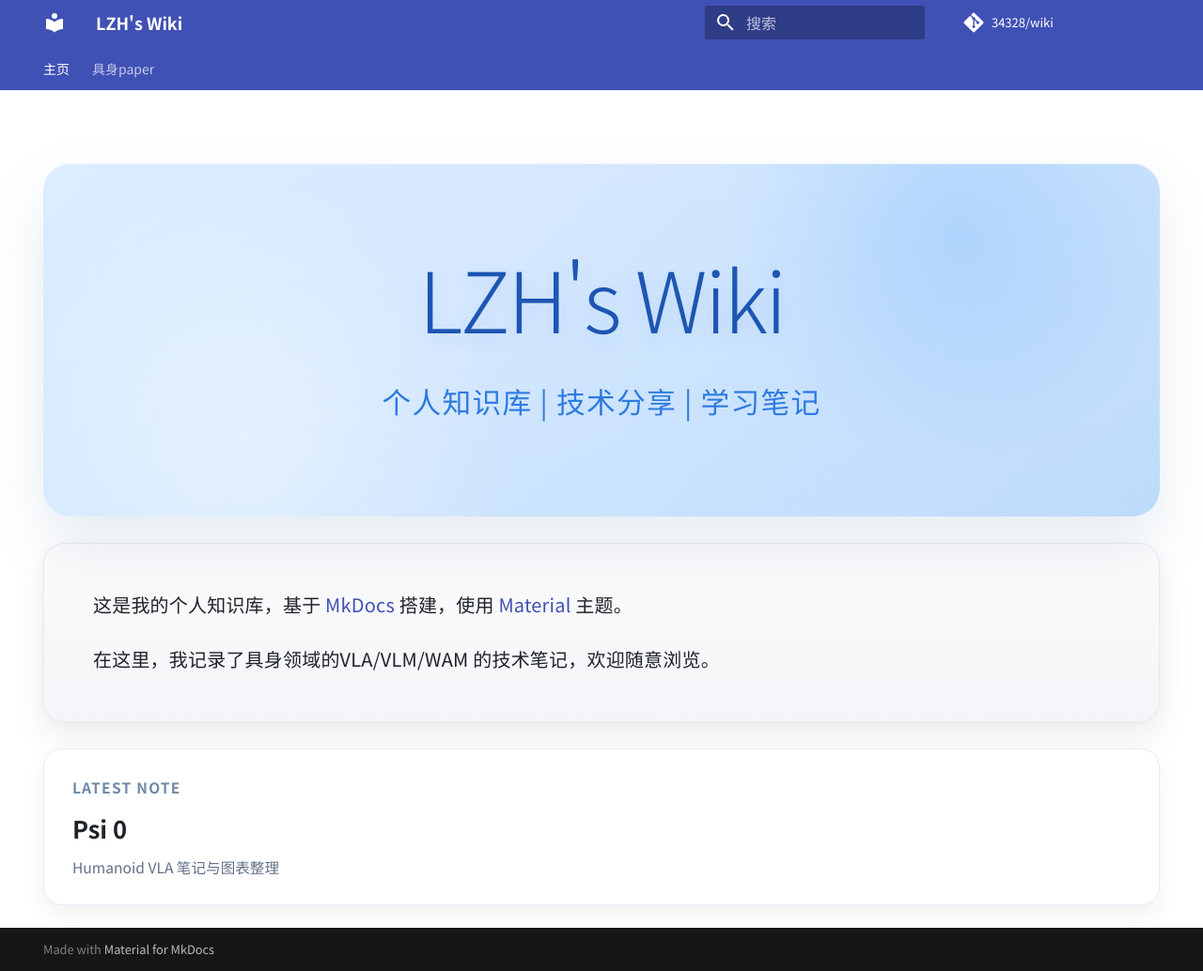
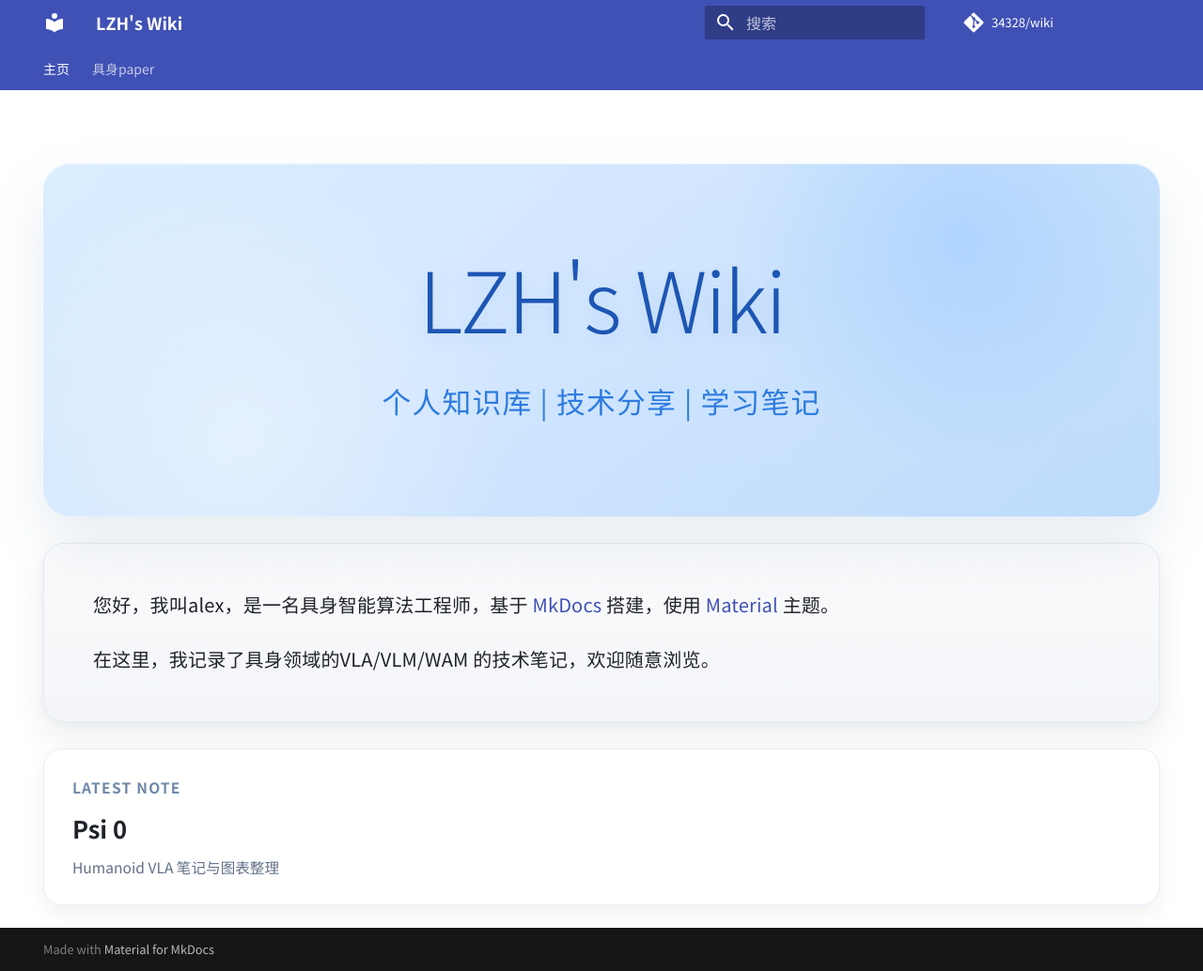
Before and after one commit to 34328/wiki, an MkDocs documentation site: the page built from docs/index.md, in a window 1280 px wide and 1034 px high. Shown: the whole window at 94% size. Built offline with MkDocs 1.6.1 and Material for MkDocs 9.7.7, drawn with Linux system fonts in a browser that asks for light colours; comment, search, counter and statistics services are not loaded.

```diff
--- a/docs/index.md
+++ b/docs/index.md
@@ -12,7 +12,7 @@ hide:
 </div>
 
 <div class="home-panel">
-  <p>这是我的个人知识库，基于 <a href="https://www.mkdocs.org/" target="_blank" rel="noopener">MkDocs</a> 搭建，使用 <a href="https://squidfunk.github.io/mkdocs-material/" target="_blank" rel="noopener">Material</a> 主题。</p>
+  <p>您好，我叫alex，是一名具身智能算法工程师，基于 <a href="https://www.mkdocs.org/" target="_blank" rel="noopener">MkDocs</a> 搭建，使用 <a href="https://squidfunk.github.io/mkdocs-material/" target="_blank" rel="noopener">Material</a> 主题。</p>
   <p>在这里，我记录了具身领域的VLA/VLM/WAM 的技术笔记，欢迎随意浏览。</p>
 </div>
 
```
Also changed, not shown: 1 other file.
